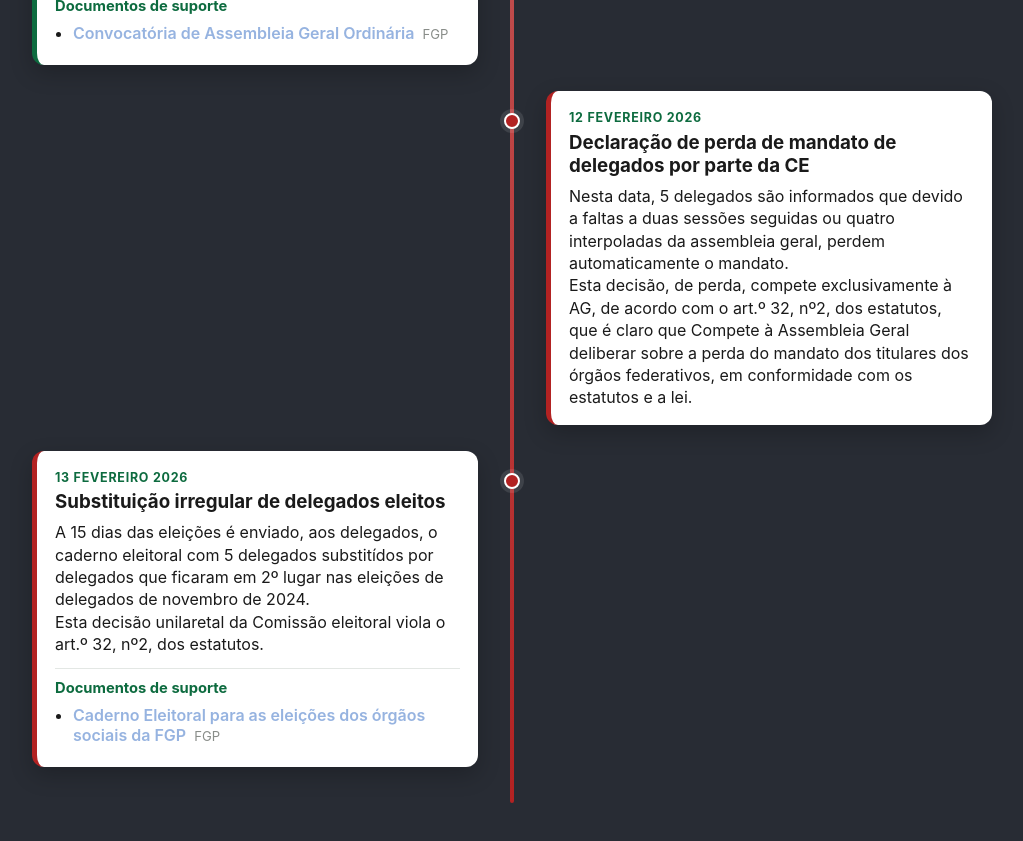
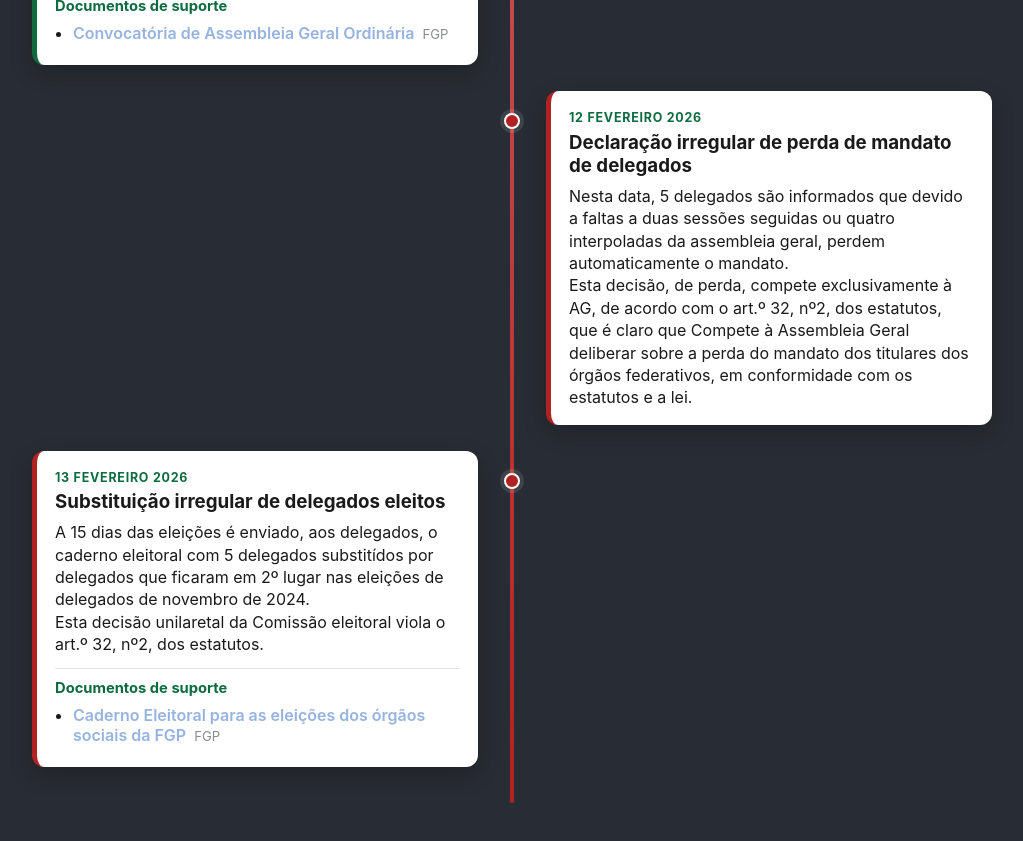
Before and after one commit to ginasticaPT/site, a React (Create React App) app: page /site/timeline in a window 1280 px wide. Shown: the part 8080-8921 px from the top of the page, without its empty margins (128-1151 px from the left). Built offline with nearby package versions, Linux system fonts and the light colour scheme; the HTML template or start-up script is replaced by a standard one.

Commit message:
Update Timeline.js

```diff
--- a/src/pages/Timeline.js
+++ b/src/pages/Timeline.js
@@ -380,7 +380,7 @@ function Timeline() {
     // },
     {
       date: '12 fevereiro 2026',
-      title: 'Declaração de perda de mandato de delegados por parte da CE',
+      title: 'Declaração irregular de perda de mandato de delegados',
       fact: [
         'Nesta data, 5 delegados são informados que devido a faltas a duas sessões seguidas ou quatro interpoladas da assembleia geral, perdem automaticamente o mandato.',
         'Esta decisão, de perda, compete exclusivamente à AG, de acordo com o art.º 32, nº2, dos estatutos, que é claro que Compete à Assembleia Geral deliberar sobre a perda do mandato dos titulares dos órgãos federativos, em conformidade com os estatutos e a lei.',
```
